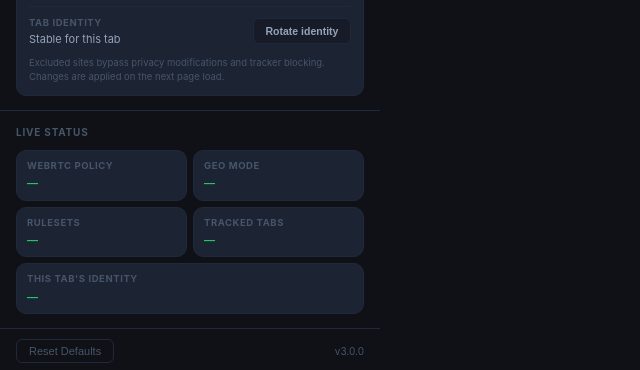
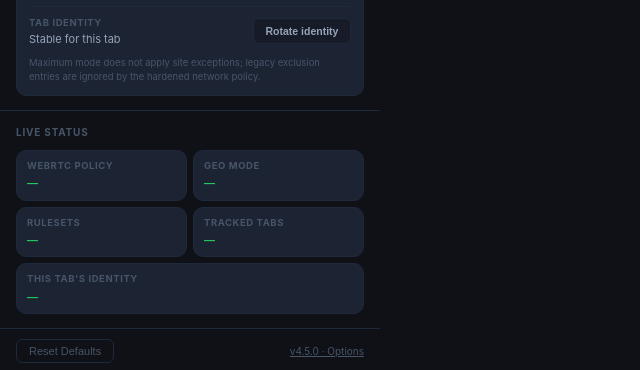
Before and after one commit to sswweett00/gizlilik-eklenti, a website built with Vite: page src/popup/popup.html in a window 1280 px wide. Shown: the part 1477-1847 px from the top of the page, 0-640 px from the left. Built offline with nearby package versions, Linux system fonts and the light colour scheme; no server answers.

Commit message:
fix: remove duplicate popup runtime and update hardened UI

```diff
--- a/src/popup/popup.html
+++ b/src/popup/popup.html
@@ -328,7 +328,7 @@
         </div>
         <button class="site-btn site-btn--secondary" id="rotateIdentityBtn" type="button">Rotate identity</button>
       </div>
-      <p class="site-help">Excluded sites bypass privacy modifications and tracker blocking. Changes are applied on the next page load.</p>
+      <p class="site-help">Maximum mode does not apply site exceptions; legacy exclusion entries are ignored by the hardened network policy.</p>
     </div>
   </section>
 
@@ -362,9 +362,9 @@
   <!-- Footer -->
   <footer class="footer">
     <button class="btn-reset" id="resetBtn" title="Reset all settings to defaults">Reset Defaults</button>
-    <span class="footer-version">v3.0.0</span>
+    <a class="footer-version" href="../options/options.html">v4.5.0 · Options</a>
   </footer>
 
-  <script src="popup.js"></script>
+  <script type="module" src="./popup.ts"></script>
 </body>
 </html>
```
